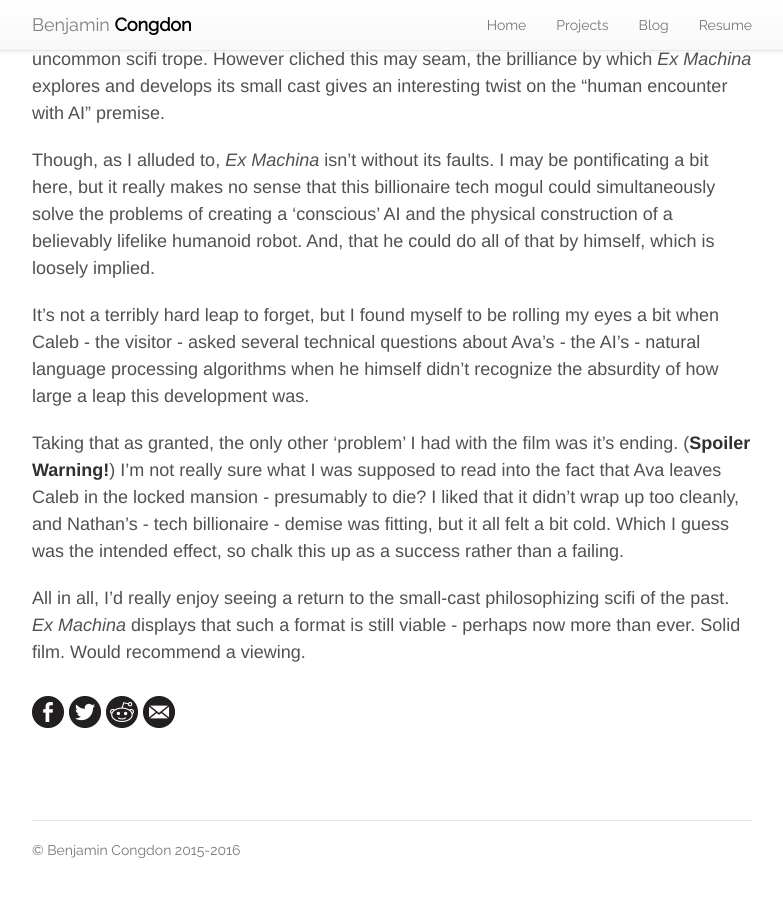
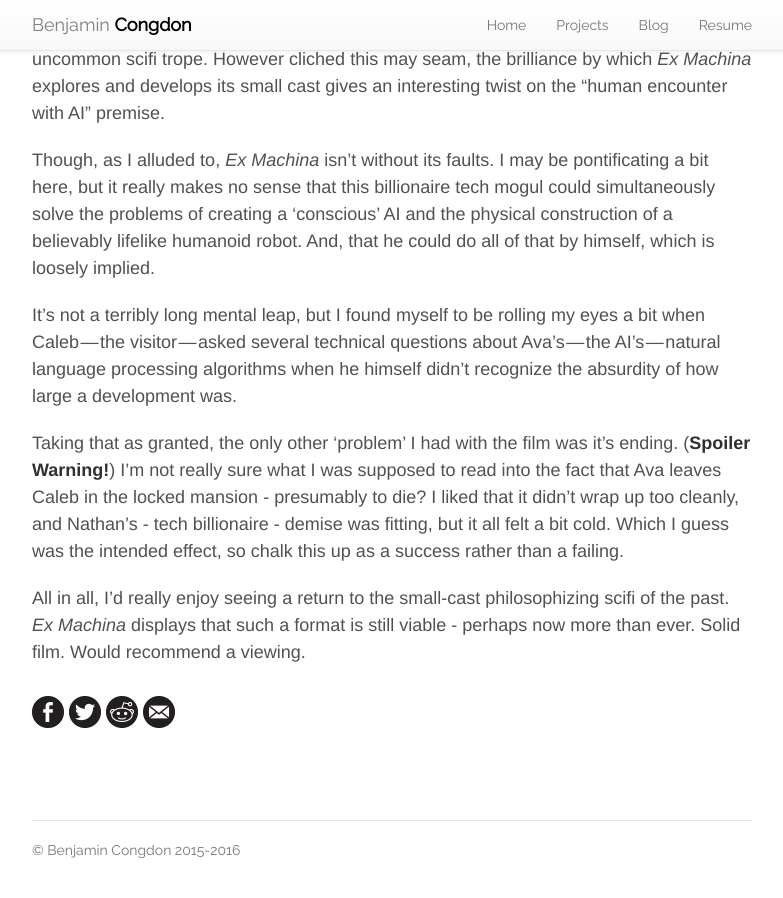
Before and after one commit to rhythmmec/bcongdon.github.io, a Jekyll site: the page built from _posts/2016-03-22-Ex-Machina.markdown, in a window 1280 px wide and 900 px high, scrolled down 920 px. Shown: the whole window, without its empty margins (248-1031 px from the left). Built offline with Jekyll 4.4.1, drawn with Linux system fonts in a browser that asks for light colours; nearby versions of some CDN libraries.

Commit message:
Wording fix

```diff
--- a/_posts/2016-03-22-Ex-Machina.markdown
+++ b/_posts/2016-03-22-Ex-Machina.markdown
@@ -19,7 +19,7 @@ The film is at its best in the tight, claustrophobic scenes wherein the protagon
 
 Though, as I alluded to, *Ex Machina* isn't without its faults. I may be pontificating a bit here, but it really makes no sense that this billionaire tech mogul could simultaneously solve the problems of creating a 'conscious' AI and the physical construction of a believably lifelike humanoid robot. And, that he could do all of that by himself, which is loosely implied.
 
-It's not a terribly hard leap to forget, but I found myself to be rolling my eyes a bit when Caleb - the visitor - asked several technical questions about Ava's - the AI's - natural language processing algorithms when he himself didn't recognize the absurdity of how large a leap this development was.
+It’s not a terribly long mental leap, but I found myself to be rolling my eyes a bit when Caleb — the visitor — asked several technical questions about Ava’s — the AI’s — natural language processing algorithms when he himself didn’t recognize the absurdity of how large a development was.
 
 Taking that as granted, the only other 'problem' I had with the film was it's ending. (**Spoiler Warning!**) I'm not really sure what I was supposed to read into the fact that Ava leaves Caleb in the locked mansion - presumably to die? I liked that it didn't wrap up too cleanly, and Nathan's - tech billionaire - demise was fitting, but it all felt a bit cold. Which I guess was the intended effect, so chalk this up as a success rather than a failing.
 
```
